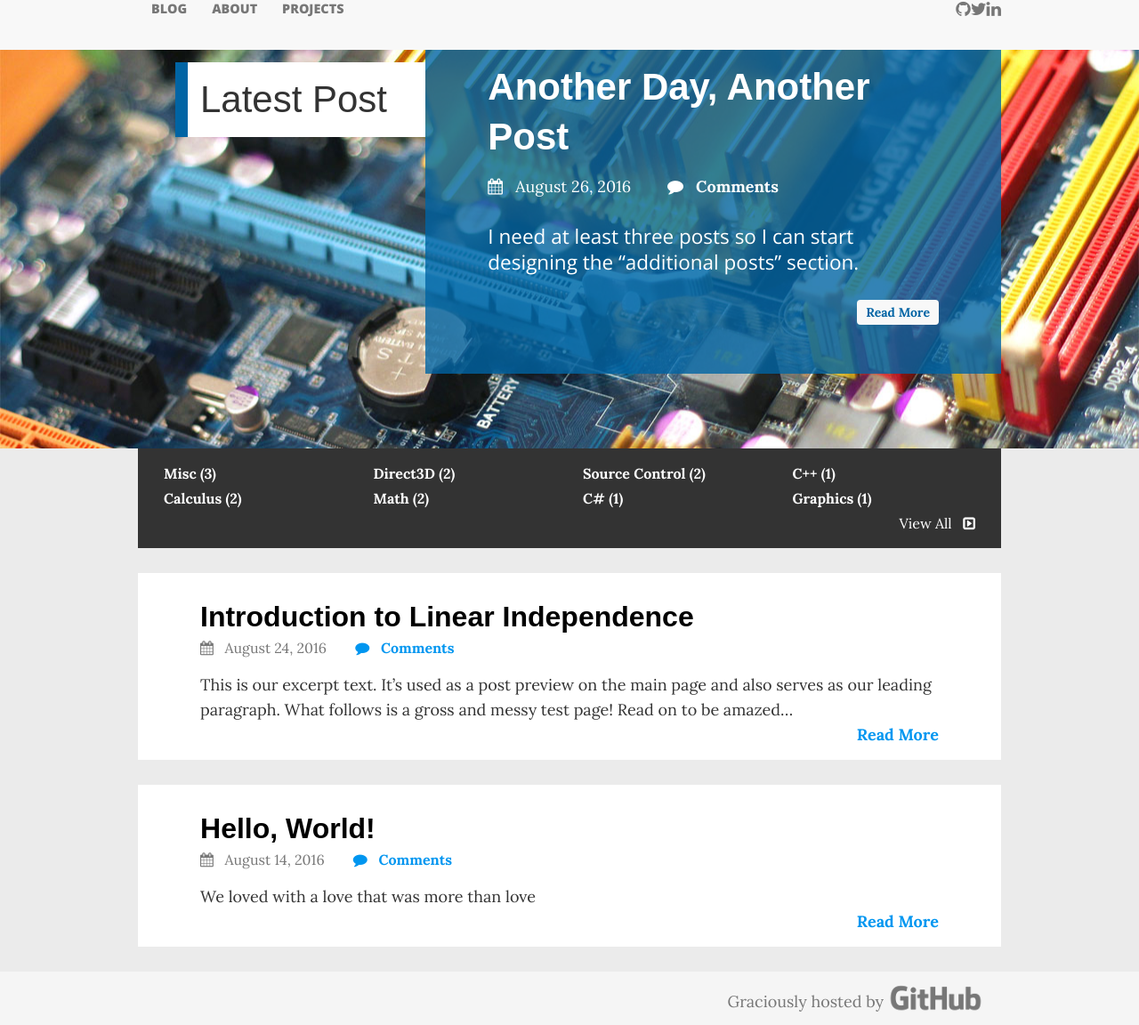
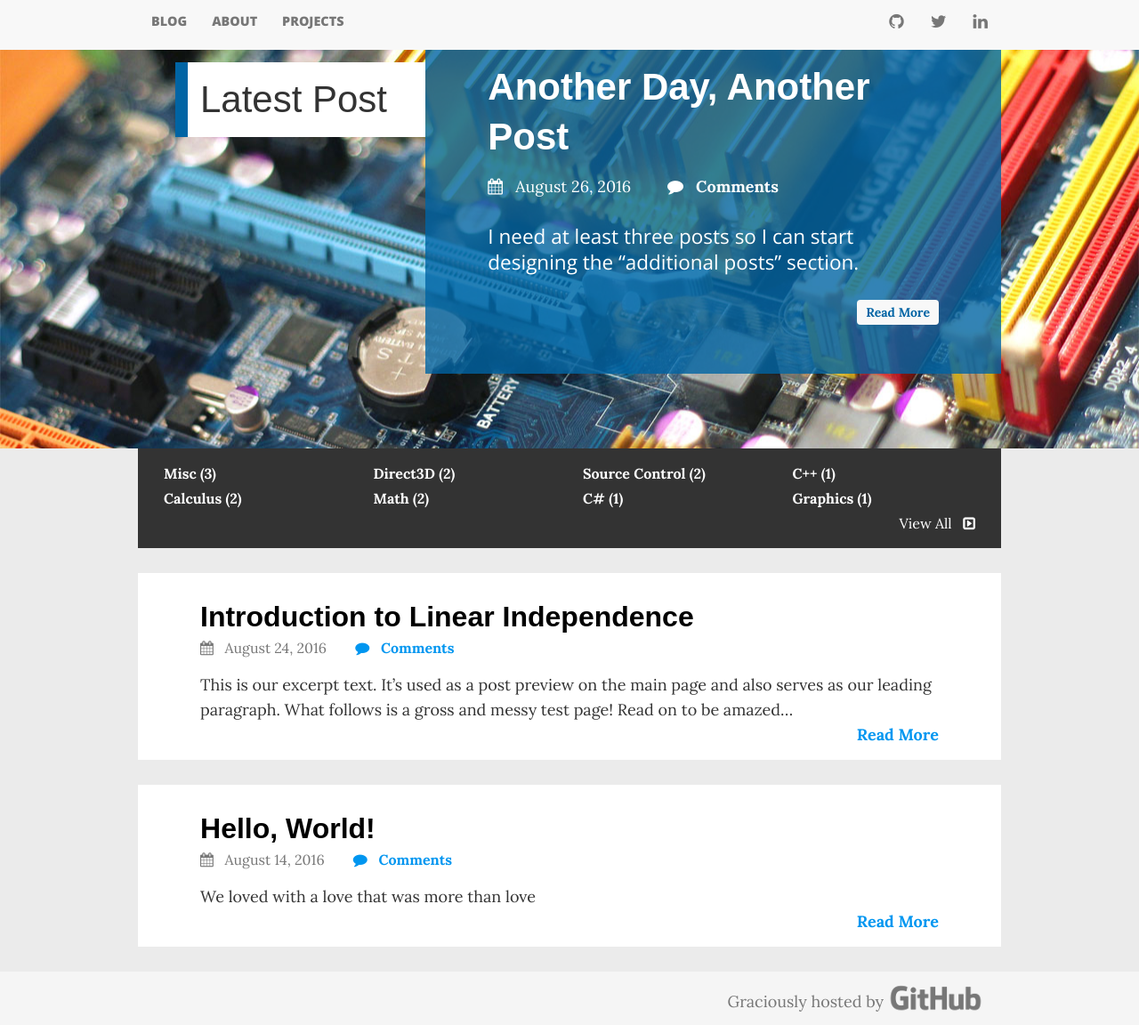
Before and after one commit to aarondgordon/aarondgordon.github.io, a Jekyll site: the page built from index.md, in a window 1280 px wide and 1152 px high. Shown: the whole window at 89% size. Built offline with Jekyll 4.4.1, drawn with Linux system fonts in a browser that asks for light colours; nearby versions of some CDN libraries; comment, search, counter and statistics services are not loaded.

Commit message:
Update layout.css

```diff
--- a/assets/css/layout.css
+++ b/assets/css/layout.css
@@ -61,11 +61,11 @@ body {
 .navbar {
   margin: 0;
   border: 0;
-  padding: 0.97 0 0; /* 1 x baseline | 14px/14.4px */;
+  padding: 0.97em 0 0; /* 1 x baseline | 14px/14.4px */;
   min-height: 3.89em; /* 4 x baseline | 56px/14.4px */
   font-family: 'Open Sans';
   font-size: 0.8em; /* 14.4px/18px */
-  line-height: 0.97; /* 1 x baseline | 14px/14.4px */
+  line-height: 1.94; /* 2 x baseline | 28px/14.4px */
 }
 
 .navbar-menu {
@@ -89,7 +89,8 @@ body {
 }
 
 .navbar-social>li>a {
-    padding: 0;
+    padding-top: 0;
+    padding-bottom: 0;
     text-decoration: none;
 }
 
```
